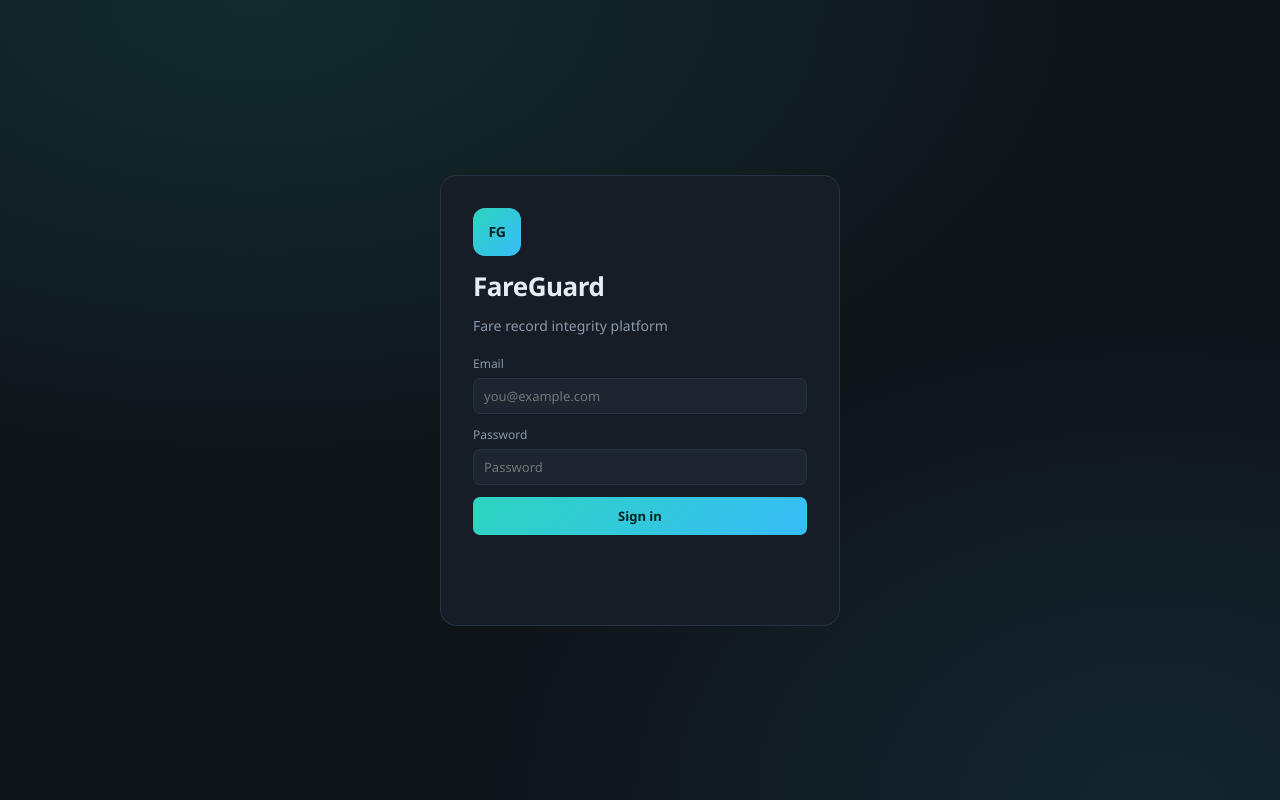
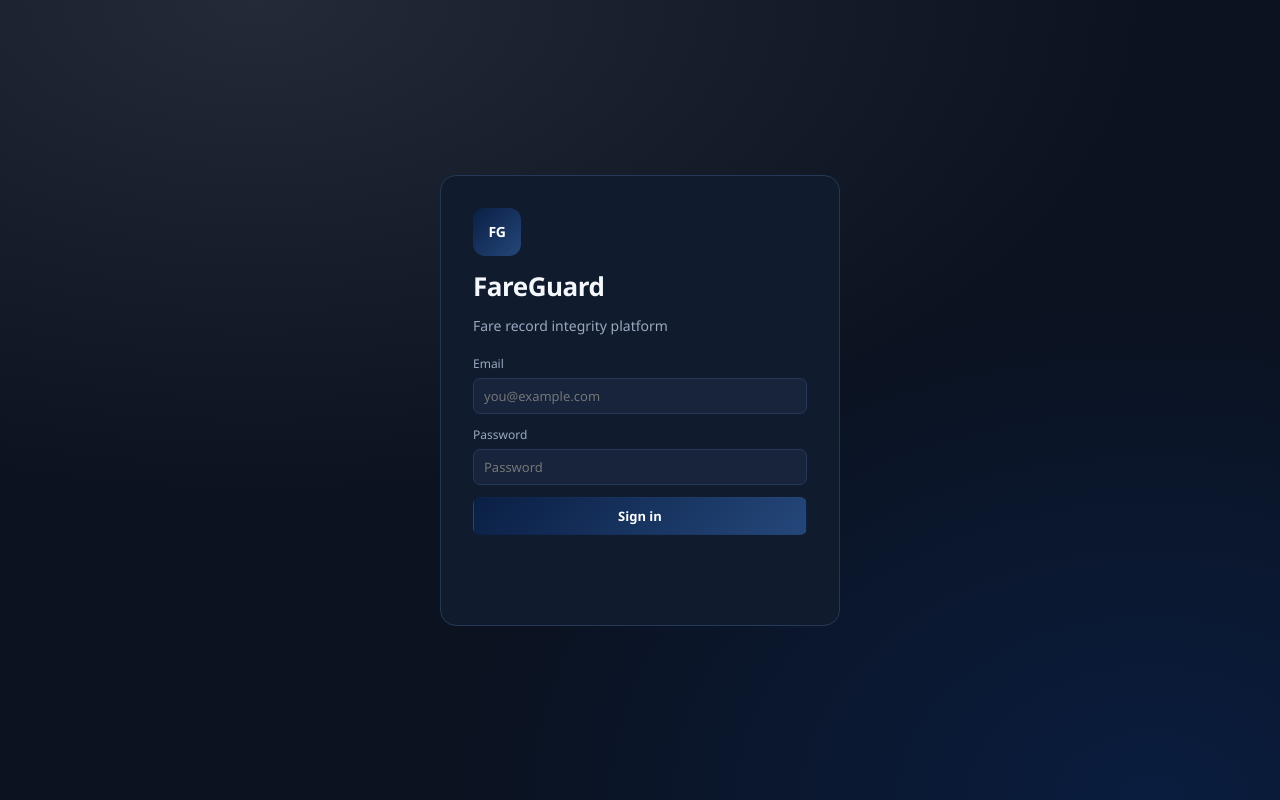
Before and after one commit to r3nc3/fareintegrity, a plain HTML site: page dashboard/index.html in a window 1280 px wide. Drawn offline with Linux system fonts and the light colour scheme; files that its build step writes are made by us from their sources; no server answers; files whose address does not match are found by name.

Commit message:
Switch dashboard theme to white and navy

```diff
--- a/dashboard/style.css
+++ b/dashboard/style.css
@@ -1,12 +1,15 @@
 :root {
-  --bg: #0f1419;
-  --panel: #161d26;
-  --panel-2: #1c2530;
-  --border: #263241;
-  --text: #e6edf3;
-  --muted: #8b98a9;
-  --accent: #2dd4bf;
-  --accent-2: #38bdf8;
+  --bg: #0b1220;
+  --panel: #111b2e;
+  --panel-2: #17243c;
+  --border: #263857;
+  --text: #f4f7fc;
+  --muted: #9aa9c0;
+  --navy: #0a1f44;
+  --navy-2: #24477a;
+  --white: #ffffff;
+  --accent: #dce7f7;
+  --accent-2: #9db4d8;
   --danger: #f87171;
   --warn: #fbbf24;
   --ok: #4ade80;
@@ -34,8 +37,8 @@ body {
   display: grid;
   place-items: center;
   background:
-    radial-gradient(900px 500px at 20% 0%, rgba(45, 212, 191, .12), transparent),
-    radial-gradient(700px 500px at 90% 100%, rgba(56, 189, 248, .10), transparent),
+    radial-gradient(900px 500px at 20% 0%, rgba(255, 255, 255, .10), transparent),
+    radial-gradient(700px 500px at 90% 100%, rgba(10, 31, 68, .85), transparent),
     var(--bg);
   padding: 24px;
 }
@@ -56,8 +59,8 @@ body {
 .brand-mark {
   width: 48px; height: 48px; border-radius: 12px;
   display: grid; place-items: center;
-  background: linear-gradient(135deg, var(--accent), var(--accent-2));
-  color: #04211e; font-weight: 800; letter-spacing: -.5px;
+  background: linear-gradient(135deg, var(--navy), var(--navy-2));
+  color: var(--white); font-weight: 800; letter-spacing: -.5px;
 }
 .brand-mark.small { width: 34px; height: 34px; font-size: 13px; border-radius: 9px; }
 /* ---------- shell ---------- */
@@ -80,7 +83,7 @@ body {
   font-family: inherit;
 }
 .nav-item:hover { background: var(--panel-2); color: var(--text); }
-.nav-item.active { background: rgba(45, 212, 191, .12); color: var(--accent); font-weight: 600; }
+.nav-item.active { background: rgba(220, 231, 247, .10); color: var(--accent); font-weight: 600; }
 .side-foot { margin-top: auto; display: flex; flex-direction: column; gap: 10px; }
 .user-chip { font-size: 12px; color: var(--muted); line-height: 1.5; }
 .user-chip strong { color: var(--text); display: block; }
@@ -95,8 +98,8 @@ body {
 .topbar-right { display: flex; align-items: center; gap: 12px; }
 .tenant-select { display: flex; flex-direction: column; gap: 4px; font-size: 11px; color: var(--muted); }
 .badge {
-  background: rgba(56, 189, 248, .12); color: var(--accent-2);
-  border: 1px solid rgba(56, 189, 248, .3);
+  background: rgba(220, 231, 247, .10); color: var(--accent);
+  border: 1px solid rgba(220, 231, 247, .25);
   padding: 5px 10px; border-radius: 999px; font-size: 11px; font-weight: 600;
 }
 
@@ -112,7 +115,7 @@ body {
 }
 .card-label { color: var(--muted); font-size: 12px; }
 .stat { font-size: 28px; font-weight: 700; letter-spacing: -.5px; }
-.score-card { border-color: rgba(45, 212, 191, .35); background: linear-gradient(160deg, rgba(45,212,191,.10), var(--panel)); }
+.score-card { border-color: rgba(154, 169, 192, .30); background: linear-gradient(160deg, rgba(10,31,68,.65), var(--panel)); }
 .score { font-size: 34px; font-weight: 800; color: var(--accent); }
 
 .grid { display: grid; gap: 16px; margin-bottom: 16px; }
@@ -167,7 +170,7 @@ label { display: flex; flex-direction: column; gap: 5px; font-size: 12px; color:
   border: 1px solid transparent; border-radius: 7px; padding: 9px 14px;
   font-family: inherit; font-size: 13px; font-weight: 600; cursor: pointer;
 }
-.btn.primary { background: linear-gradient(135deg, var(--accent), var(--accent-2)); color: #04211e; }
+.btn.primary { background: linear-gradient(135deg, var(--navy), var(--navy-2)); color: var(--white); }
 .btn.primary:hover { filter: brightness(1.08); }
 .btn.ghost { background: var(--panel-2); border-color: var(--border); color: var(--text); }
 .btn.ghost:hover { border-color: var(--accent); }
@@ -184,7 +187,7 @@ th {
   white-space: nowrap; font-size: 11px; text-transform: uppercase; letter-spacing: .04em;
 }
 td { padding: 9px 10px; border-bottom: 1px solid rgba(38, 50, 65, .55); vertical-align: top; }
-tbody tr:hover { background: rgba(45, 212, 191, .04); }
+tbody tr:hover { background: rgba(220, 231, 247, .04); }
 .empty { color: var(--muted); text-align: center; padding: 22px; }
 
 .pill {
@@ -195,13 +198,13 @@ tbody tr:hover { background: rgba(45, 212, 191, .04); }
 .pill.MEDIUM { background: rgba(251,191,36,.16); color: var(--warn); }
 .pill.LOW, .pill.OK { background: rgba(74,222,128,.14); color: var(--ok); }
 .pill.OPEN { background: rgba(251,191,36,.16); color: var(--warn); }
-.pill.INVESTIGATING { background: rgba(56,189,248,.16); color: var(--accent-2); }
+.pill.INVESTIGATING { background: rgba(157,180,216,.16); color: var(--accent-2); }
 .pill.RESOLVED, .pill.RECORDED { background: rgba(74,222,128,.14); color: var(--ok); }
 .pill.DISMISSED, .pill.REVERSED { background: rgba(139,152,169,.18); color: var(--muted); }
 .mono { font-family: ui-monospace, Menlo, monospace; font-size: 11px; color: var(--muted); }
 
 .result {
-  background: #0b1016; border: 1px solid var(--border); border-radius: 8px;
+  background: #0a1322; border: 1px solid var(--border); border-radius: 8px;
   padding: 10px; font-size: 11.5px; max-height: 220px; overflow: auto;
   white-space: pre-wrap; color: var(--muted); margin-top: 10px;
 }
```
